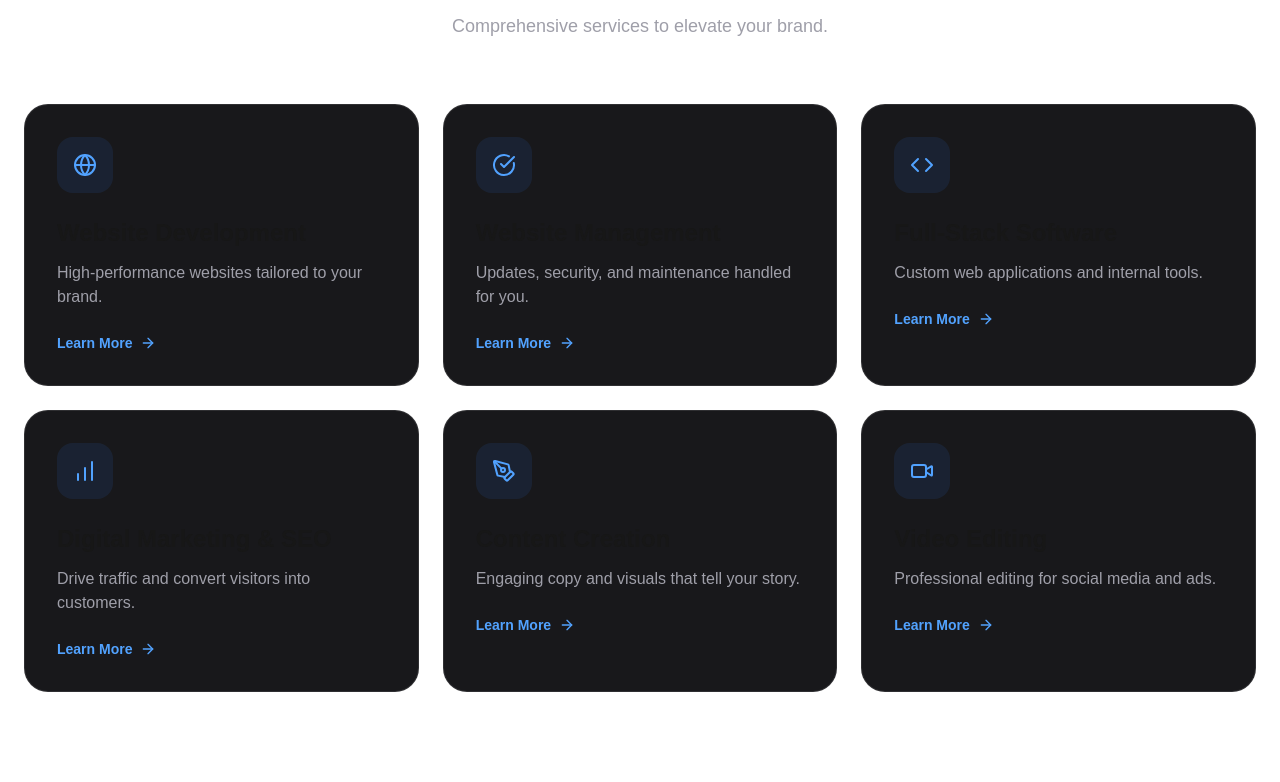
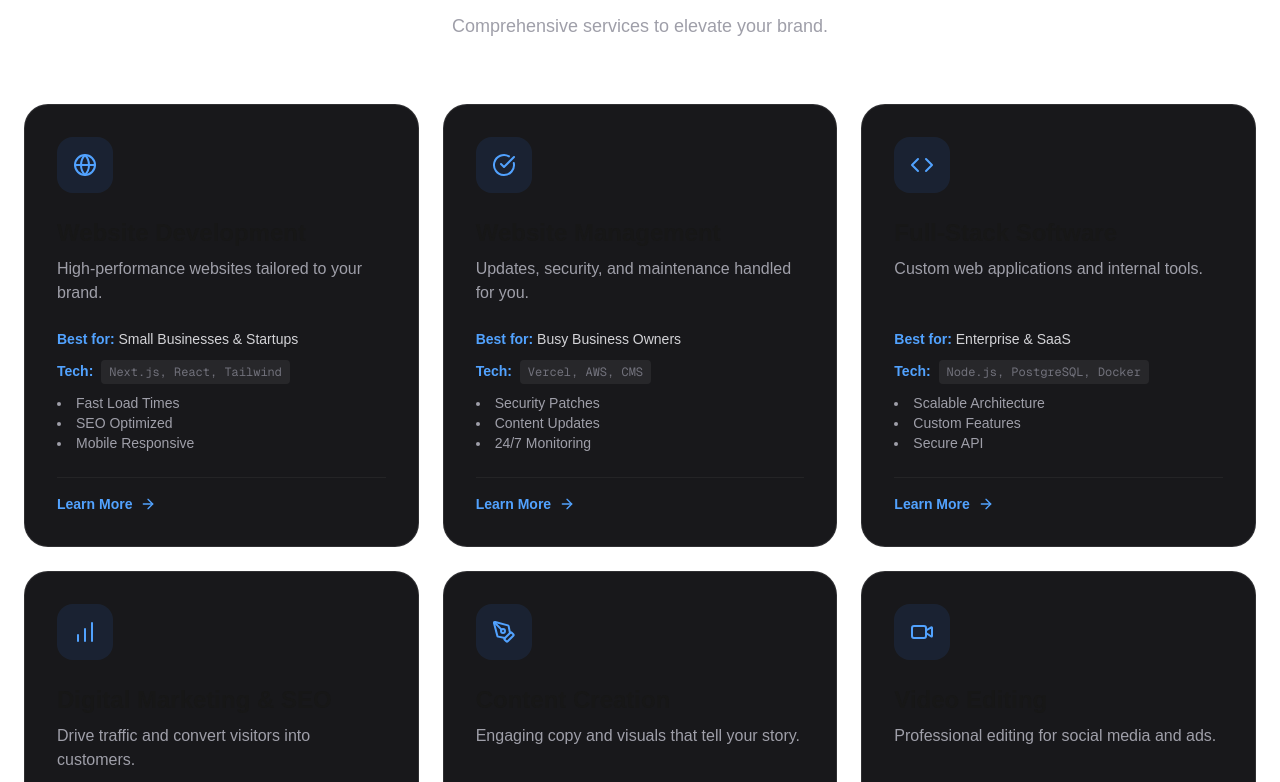
Before and after one commit to Mateen7c7/slicvidia, a Next.js app: page / in a window 1280 px wide. Shown: the part 1538-2320 px from the top of the page. Built offline with nearby package versions, Linux system fonts and the light colour scheme.

Commit message:
serivces preview

```diff
--- a/app/components/home/ServicesPreview.tsx
+++ b/app/components/home/ServicesPreview.tsx
@@ -54,36 +54,54 @@ export default function ServicesPreview() {
                             title: "Website Development",
                             icon: <Globe />,
                             desc: "High-performance websites tailored to your brand.",
+                            benefits: ["Fast Load Times", "SEO Optimized", "Mobile Responsive"],
+                            whoFor: "Small Businesses & Startups",
+                            techStack: "Next.js, React, Tailwind",
                             href: "/services/website-development",
                         },
                         {
                             title: "Website Management",
                             icon: <CheckCircle />,
                             desc: "Updates, security, and maintenance handled for you.",
+                            benefits: ["Security Patches", "Content Updates", "24/7 Monitoring"],
+                            whoFor: "Busy Business Owners",
+                            techStack: "Vercel, AWS, CMS",
                             href: "/services/web-management-maintenance",
                         },
                         {
                             title: "Full-Stack Software",
                             icon: <Code />,
                             desc: "Custom web applications and internal tools.",
+                            benefits: ["Scalable Architecture", "Custom Features", "Secure API"],
+                            whoFor: "Enterprise & SaaS",
+                            techStack: "Node.js, PostgreSQL, Docker",
                             href: "/services/software-development",
                         },
                         {
                             title: "Digital Marketing & SEO",
                             icon: <BarChart />,
                             desc: "Drive traffic and convert visitors into customers.",
+                            benefits: ["Higher Rankings", "Targeted Ads", "Conversion Rate Optimization"],
+                            whoFor: "Growth-Focused Brands",
+                            techStack: "Google Ads, Analytics, SEMrush",
                             href: "/services/digital-marketing",
                         },
                         {
                             title: "Content Creation",
                             icon: <PenTool />,
                             desc: "Engaging copy and visuals that tell your story.",
+                            benefits: ["Brand Voice", "Blog Posts", "Social Media Assets"],
+                            whoFor: "Thought Leaders & Brands",
+                            techStack: "Adobe Suite, Figma, Copywriting",
                             href: "/services/content-video-editing",
                         },
                         {
                             title: "Video Editing",
                             icon: <Video />,
                             desc: "Professional editing for social media and ads.",
+                            benefits: ["Reels & TikToks", "Promotional Videos", "Color Grading"],
+                            whoFor: "Content Creators & Agencies",
+                            techStack: "Premiere Pro, After Effects, DaVinci",
                             href: "/services/content-video-editing",
                         },
                     ].map((service, index) => (
@@ -91,14 +109,29 @@ export default function ServicesPreview() {
                             <motion.div
                                 variants={fadeIn}
                                 whileHover={{ scale: 1.02, backgroundColor: "rgb(24 24 27)" }}
-                                className="group p-8 rounded-3xl bg-zinc-900 border border-white/10 cursor-pointer transition-all duration-300 h-full"
+                                className="group p-8 rounded-3xl bg-zinc-900 border border-white/10 cursor-pointer transition-all duration-300 h-full flex flex-col"
                             >
                                 <div className="mb-6 p-4 bg-blue-500/10 text-blue-400 rounded-2xl w-fit group-hover:bg-blue-500 group-hover:text-white transition-colors duration-300">
                                     {service.icon}
                                 </div>
-                                <h3 className="text-2xl font-bold mb-3">{service.title}</h3>
-                                <p className="text-zinc-400 mb-6">{service.desc}</p>
-                                <div className="flex items-center text-sm font-semibold text-blue-400 group-hover:text-blue-300">
+                                <h3 className="text-2xl font-bold mb-2">{service.title}</h3>
+                                <p className="text-zinc-400 mb-6 flex-grow">{service.desc}</p>
+
+                                <div className="mb-6 space-y-3">
+                                    <div className="text-sm">
+                                        <span className="text-blue-400 font-semibold">Best for:</span> <span className="text-zinc-300">{service.whoFor}</span>
+                                    </div>
+                                    <div className="text-sm">
+                                        <span className="text-blue-400 font-semibold">Tech:</span> <span className="text-zinc-500 font-mono text-xs ml-1 bg-zinc-800 px-2 py-1 rounded">{service.techStack}</span>
+                                    </div>
+                                    <ul className="text-sm text-zinc-400 list-disc list-inside">
+                                        {service.benefits.map((benefit, i) => (
+                                            <li key={i}>{benefit}</li>
+                                        ))}
+                                    </ul>
+                                </div>
+
+                                <div className="flex items-center text-sm font-semibold text-blue-400 group-hover:text-blue-300 mt-auto pt-4 border-t border-white/5">
                                     Learn More{" "}
                                     <motion.span whileHover={{ x: 5 }}>
                                         <ArrowRight className="w-4 h-4 ml-2" />
```
